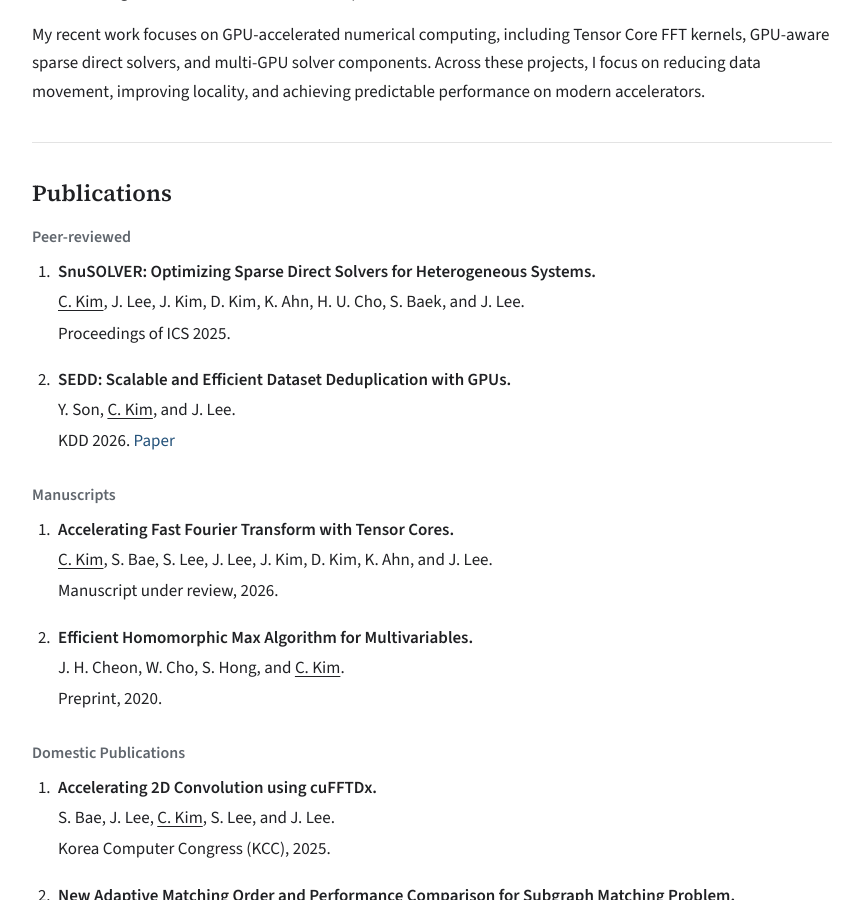
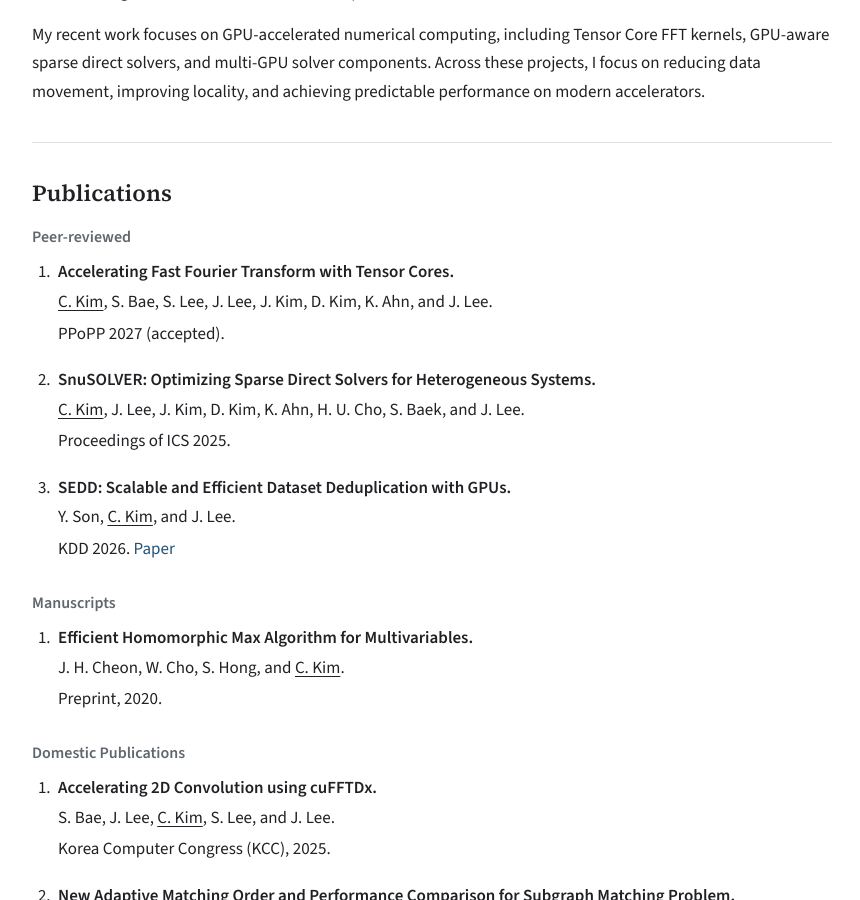
Before and after one commit to rhrnald/rhrnald.github.io, a Jekyll site: the page index.html, which Jekyll copies as it is, in a window 1280 px wide and 900 px high, scrolled down 472 px. Shown: the whole window, without its empty margins (208-1068 px from the left). Built offline with Jekyll 4.4.1, drawn with Linux system fonts in a browser that asks for light colours.

Commit message:
Update FFT paper acceptance to PPoPP 2027

```diff
--- a/index.html
+++ b/index.html
@@ -73,6 +73,11 @@
           <h3 class="publication-heading">Peer-reviewed</h3>
           <ol class="publication-list">
             <li class="publication">
+              <p class="pub-title"><strong>Accelerating Fast Fourier Transform with Tensor Cores.</strong></p>
+              <p><span class="author-me">C. Kim</span>, S. Bae, S. Lee, J. Lee, J. Kim, D. Kim, K. Ahn, and J. Lee.</p>
+              <p>PPoPP 2027 (accepted).</p>
+            </li>
+            <li class="publication">
               <p class="pub-title"><strong>SnuSOLVER: Optimizing Sparse Direct Solvers for Heterogeneous Systems.</strong></p>
               <p><span class="author-me">C. Kim</span>, J. Lee, J. Kim, D. Kim, K. Ahn, H. U. Cho, S. Baek, and J. Lee.</p>
               <p>Proceedings of ICS 2025.</p>
@@ -91,11 +96,6 @@
         <div class="publication-group">
           <h3 class="publication-heading">Manuscripts</h3>
           <ol class="publication-list">
-            <li class="publication">
-              <p class="pub-title"><strong>Accelerating Fast Fourier Transform with Tensor Cores.</strong></p>
-              <p><span class="author-me">C. Kim</span>, S. Bae, S. Lee, J. Lee, J. Kim, D. Kim, K. Ahn, and J. Lee.</p>
-              <p>Manuscript under review, 2026.</p>
-            </li>
             <li class="publication">
               <p class="pub-title"><strong>Efficient Homomorphic Max Algorithm for Multivariables.</strong></p>
               <p>J. H. Cheon, W. Cho, S. Hong, and <span class="author-me">C. Kim</span>.</p>
```
